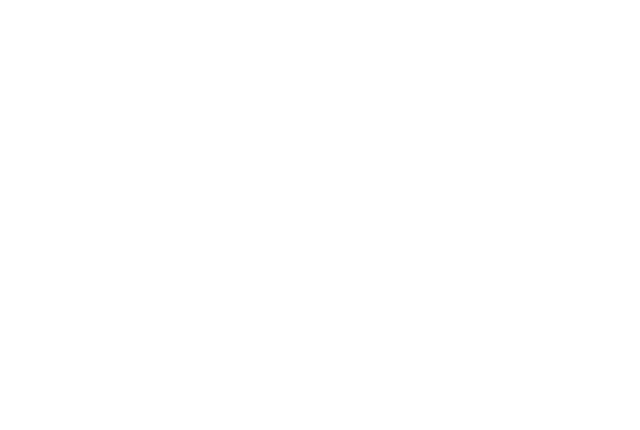
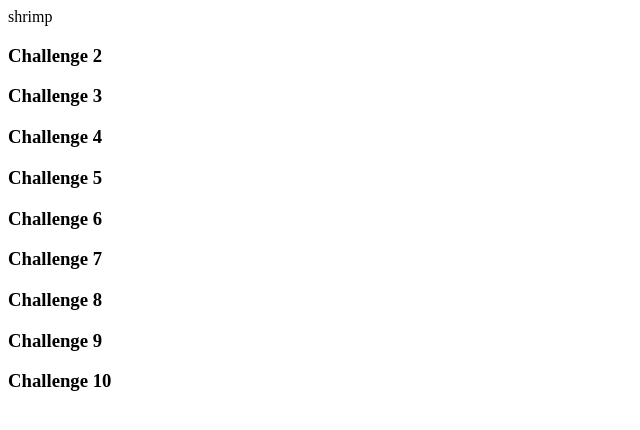
Before and after one commit to aprilrochelle/jsArrayChallenges, a plain HTML site: page index.html in a window 1280 px wide. Shown: the whole page, without its empty margins (0-640 px from the left). Drawn offline with Linux system fonts and the light colour scheme.

Commit message:
completed challenge 1

```diff
--- a/index.html
+++ b/index.html
@@ -5,6 +5,36 @@
         <title>JS Array Challenges</title>
     </head>
     <body>
+        <div id='challenge-1'>
+            <h3>Challenge 1</h3>
+        </div>
+        <div id='challenge-2'>
+            <h3>Challenge 2</h3>
+        </div>
+        <div id='challenge-3'>
+            <h3>Challenge 3</h3>
+        </div>
+        <div id='challenge-4'>
+            <h3>Challenge 4</h3>
+        </div>
+        <div id='challenge-5'>
+            <h3>Challenge 5</h3>
+        </div>
+        <div id='challenge-6'>
+            <h3>Challenge 6</h3>
+        </div>
+        <div id='challenge-7'>
+            <h3>Challenge 7</h3>
+        </div>
+        <div id='challenge-8'>
+            <h3>Challenge 8</h3>
+        </div>
+        <div id='challenge-9'>
+            <h3>Challenge 9</h3>
+        </div>
+        <div id='challenge-10'>
+            <h3>Challenge 10</h3>
+        </div>
         <script src="main.js"></script>
     </body>
 </html>
--- a/main.js
+++ b/main.js
@@ -1 +1,23 @@
-console.log('Works fine!');
+// Challenge 1
+
+var challengeOneInput = "jumbo shrimp";
+var inputArray = challengeOneInput.split(' ');
+var inputArray1 = inputArray[0].split('');
+var inputArray2 = inputArray[1].split('');
+var array1Score = 0;
+var array2Score = 0;
+
+for (var i=0; i<inputArray1.length; i++) {
+    array1Score += inputArray1[i].charCodeAt();
+}
+for (var j=0; j<inputArray2.length; j++) {
+    array2Score += inputArray2[j].charCodeAt();
+}
+
+if (array1Score > array2Score) {
+    document.getElementById('challenge-1').innerHTML = inputArray1.join('');
+} else if (array1Score < array2Score) {
+    document.getElementById('challenge-1').innerHTML = inputArray2.join('');
+} else {
+    document.getElementById('challenge-1').innerHTML = inputArray[0];
+};
```
